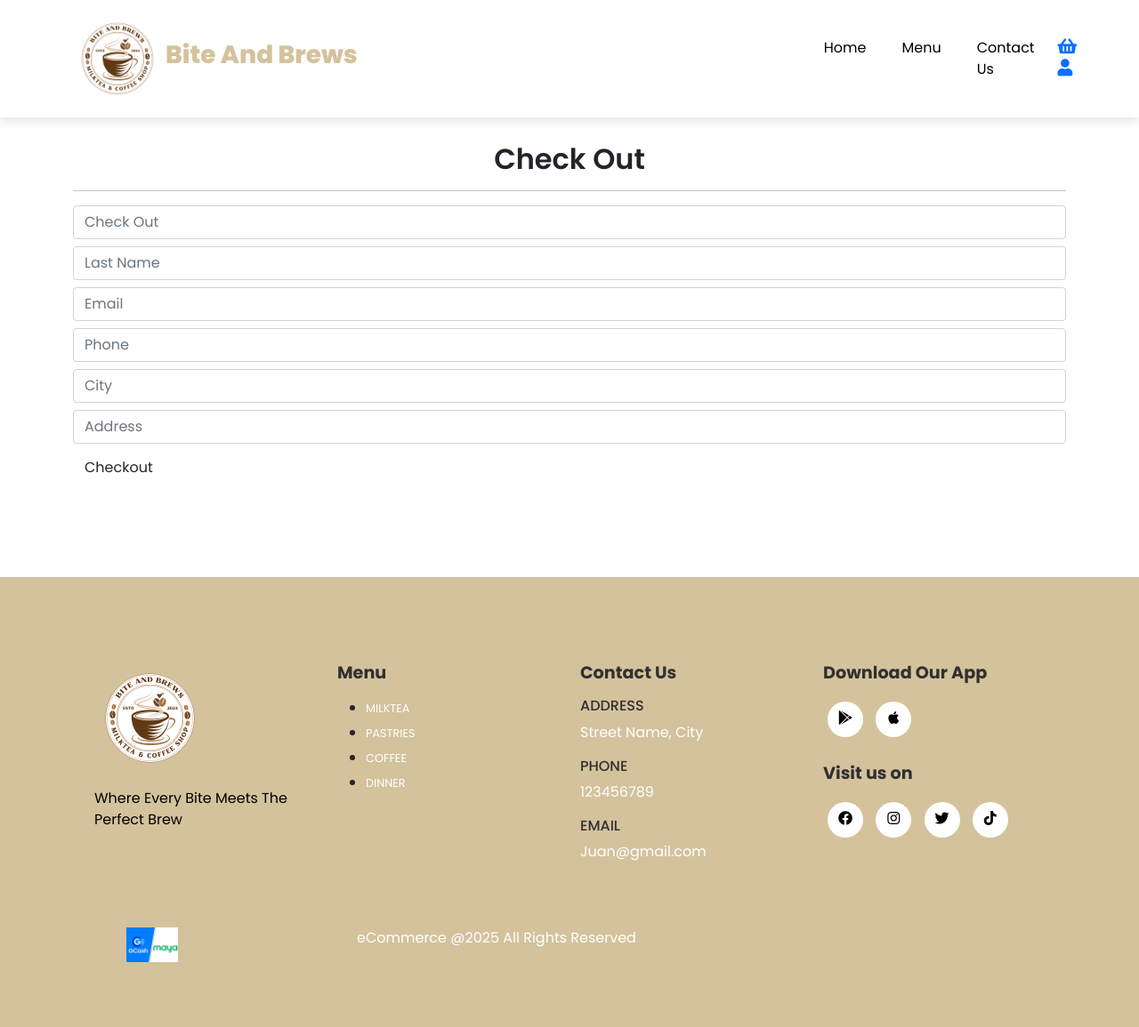
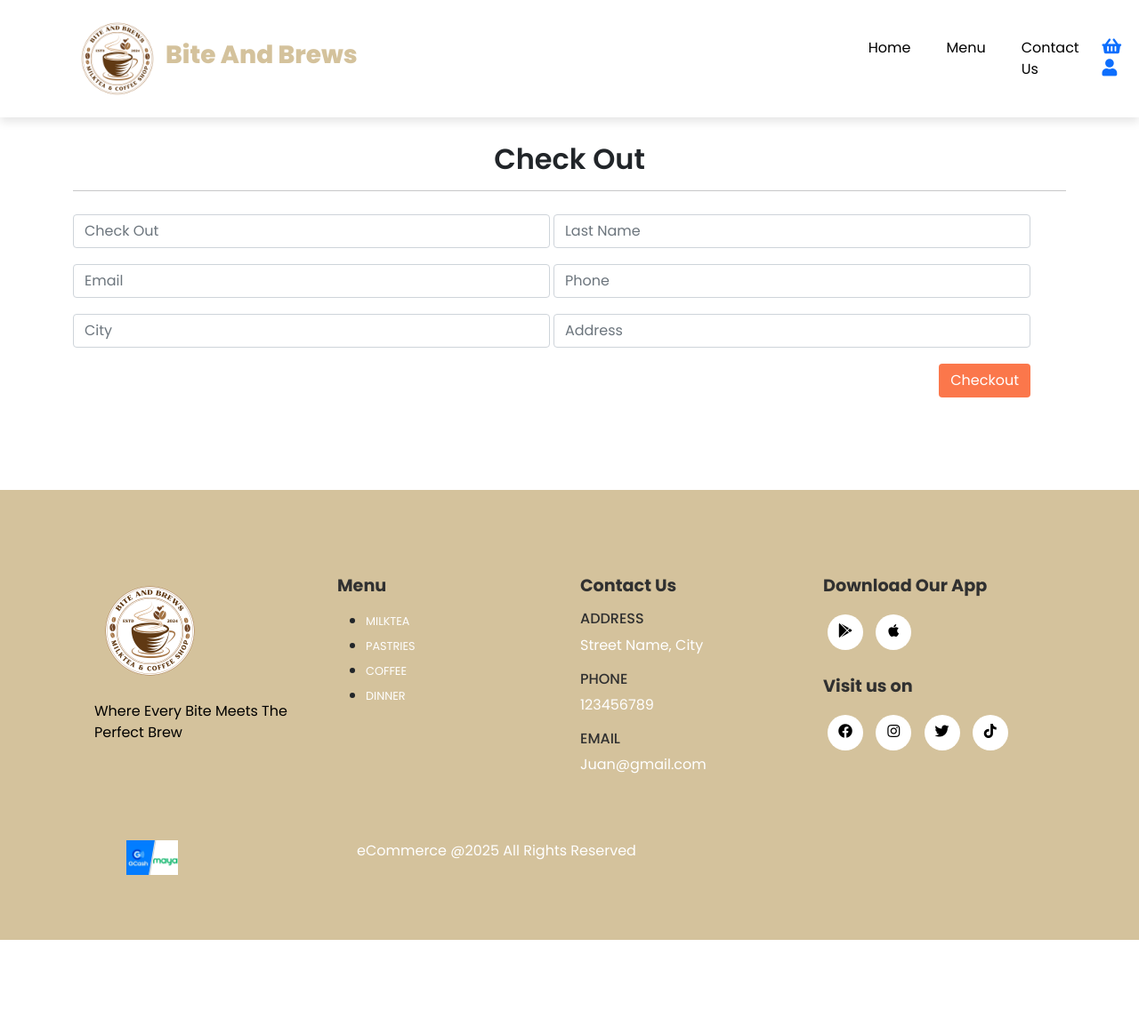
Before and after one commit to Yasaratcha/E-commerce-Web, a PHP site: page /checkout.php in a window 1280 px wide. Shown: the whole page at 89% size. After the commit the page ends 1057 px from the top, so only its background shows below. Run offline with PHP 8.4, Linux system fonts and the light colour scheme.

Commit message:
Add files via upload

```diff
--- a/assets/css/style.css
+++ b/assets/css/style.css
@@ -1,7 +1,7 @@
 @import url('https://fonts.googleapis.com/css2?family=Poppins:ital,wght@0,100;0,200;0,300;0,400;0,500;0,600;0,700;0,800;0,900;1,100;1,200;1,300;1,400;1,500;1,600;1,700;1,800;1,900&display=swap');
 
 .nav-button{
-margin-left: 500px;
+margin-left: 550px;
 
 }
 
@@ -532,16 +532,25 @@ footer .copyright img{
     color: #fb774b;
 }
 
-.cart .remove-btn{
+.cart .remove-btn {
     color: #fb774b;
     text-decoration: none;
     font-size: 14px;
+    background-color: white;
+    border: none;
+    cursor: pointer;
+    padding: 5px 10px;
+    width: auto;
+    display: inline-block;
 }
+
 
 .cart .edit-btn{
     color: #fb774b;
     text-decoration: none;
     font-size: 15px;
+    background-color: white;
+    border: none;
 }
 
 .cart .product-info p{
@@ -611,3 +620,24 @@ th:last-child{
     height: 80px;
     margin-right: 10px;
 }
+
+#checkout-form .checkout-small-element{
+    display: inline-block;
+    width: 48%;
+    margin: 10px auto;
+}
+
+#checkout-form .checkout-btn-container{
+    margin: 10px;
+    text-align: right;
+    margin-right: 40px;
+}
+
+#checkout-form #checkout-btn{
+    color: white;
+    background-color: #fb774b;
+}
+
+#contact span{
+    color: #fb774b;
+}
```
Also changed, not shown: assets/imgs/profile.jpg (added).
